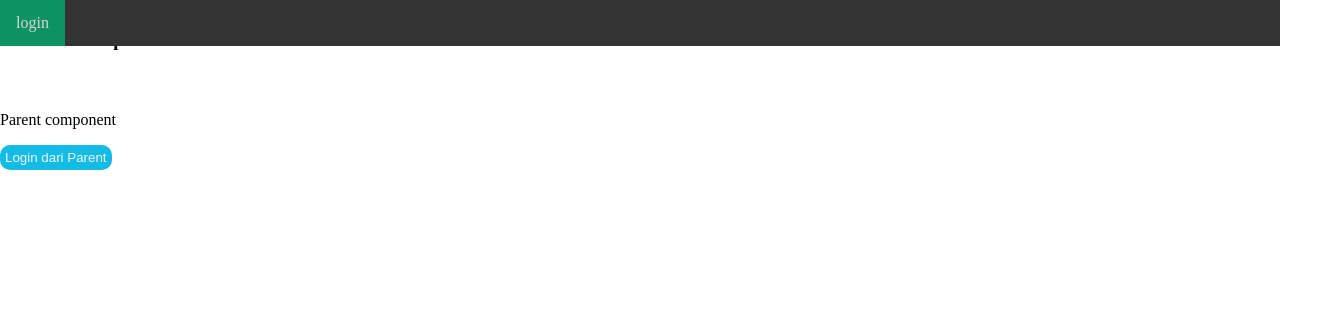
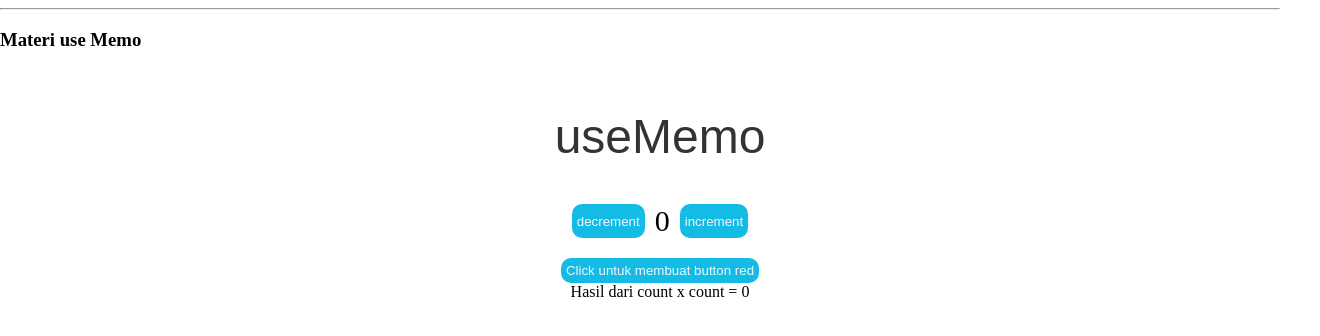
Before and after one commit to iqbalrivaldi28/React-Hooks, a React (Vite) app: page / in a window 1280 px wide. Shown: the top 336 px of the page, 1320 px wide, since content can reach past the window. Built offline with nearby package versions, Linux system fonts and the light colour scheme.

Commit message:
feat: add useMemo concept

```diff
--- a/src/App.jsx
+++ b/src/App.jsx
@@ -4,6 +4,7 @@ import UseEffectComponent from './hooks/UseEffectComponent';
 import UseEffectTodos from './hooks/UseEffectTodos';
 import UseImperativeHandle from './hooks/UseImperativeHandle';
 import UseLayoutEffect from './hooks/UseLayoutEffect';
+import UseMemoComponent from './hooks/UseMemoComponent';
 import UseReducerComponents from './hooks/UseReducerComponents';
 import UseRefComponent from './hooks/UseRefComponent';
 import UseRefComponentDua from './hooks/UseRefComponentDua';
@@ -41,9 +42,14 @@ function App() {
       <UseRefComponent />
       <UseRefComponentDua /> */}
 
+      {/* <hr />
+      <h3>Materi use Imperative Handle</h3>
+      <UseImperativeHandle /> */}
+
+
       <hr />
-      <h3>Materi use Imperative Handle</h3>
-      <UseImperativeHandle />
+      <h3>Materi use Memo</h3>
+      <UseMemoComponent />
 
     </>
 
--- /dev/null
+++ b/src/hooks/UseMemoComponent.jsx
@@ -0,0 +1,49 @@
+import React, { useEffect, useMemo, useState } from 'react';
+
+function getKuadrat(num) {
+  console.log('fungsi kuadrat');
+  for (let i = 0; i < 2000000; i++) {}
+
+  return num * num;
+}
+
+const UseMemoComponent = () => {
+  const [count, setCount] = useState(0);
+  const [redButton, setRedButton] = useState(false);
+
+  const kuadrat = useMemo(() => {
+    return getKuadrat(count);
+  }, [count]);
+
+  const display = useMemo(() => {
+    return {
+      text: redButton ? 'Click untuk membuat button blue' : 'Click untuk membuat button red',
+      color: `${redButton ? 'red' : ''}`,
+    };
+  }, [redButton]);
+
+  useEffect(() => {
+    console.log('display dibuat ulang');
+  }, [display])
+
+  return (
+    <div className="container">
+      <div className="hooks">useMemo</div>
+      <div className="content">
+        <button className={`${redButton ? 'red' : ''}`} onClick={() => setCount((count) => count - 1)}>
+          decrement
+        </button>
+        <div>{count}</div>
+        <button className={`${redButton ? 'red' : ''}`} onClick={() => setCount((count) => count + 1)}>
+          increment
+        </button>
+      </div>
+      <button className={display.color} onClick={() => setRedButton((color) => !color)}>
+        {display.text}
+      </button>
+      <div>Hasil dari count x count = {kuadrat}</div>
+    </div>
+  );
+};
+
+export default UseMemoComponent;
```
